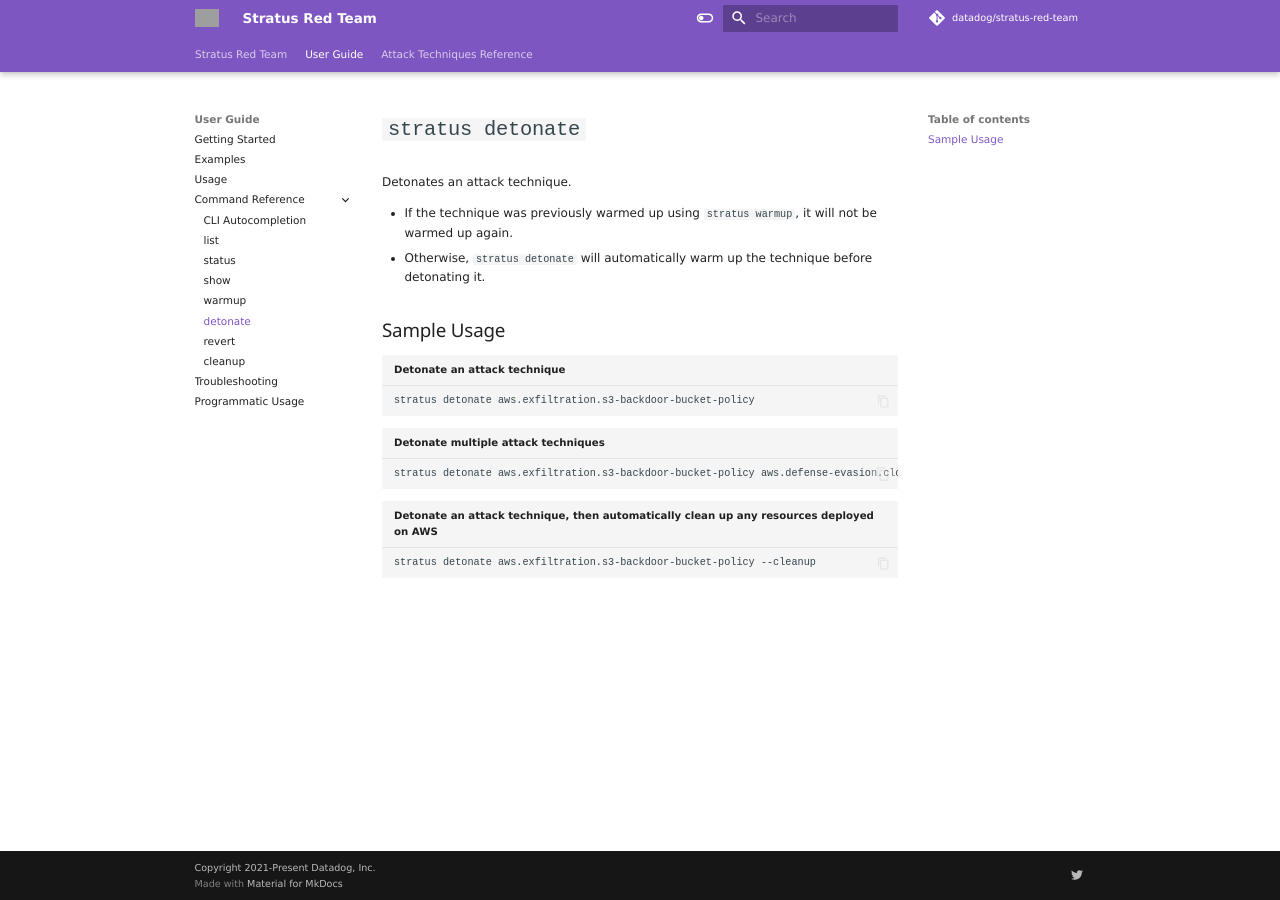
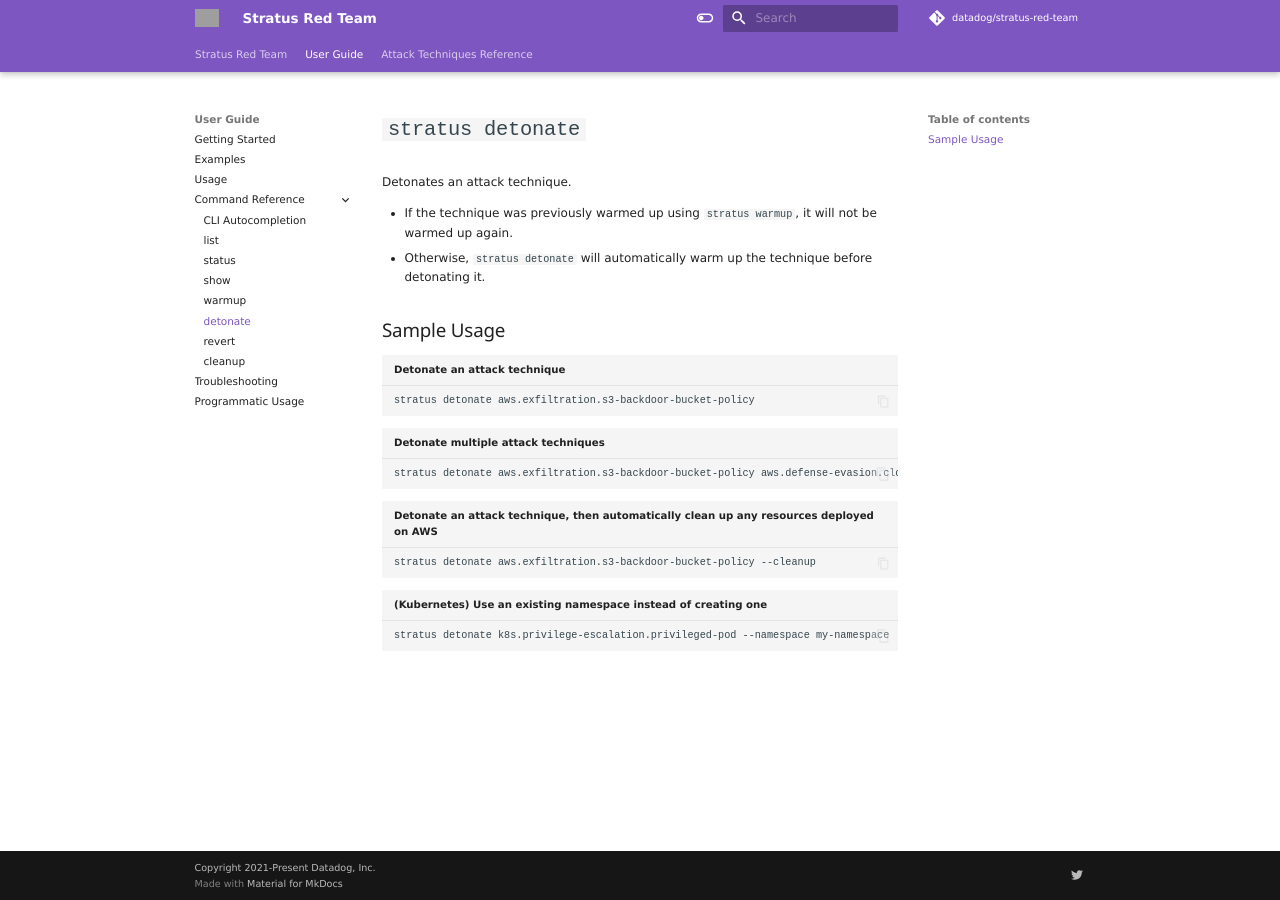
Before and after one commit to DataDog/stratus-red-team, an MkDocs documentation site: the page built from docs/user-guide/commands/detonate.md, in a window 1280 px wide. Built offline with MkDocs 1.6.1 and Material for MkDocs 9.7.7, drawn with Linux system fonts in a browser that asks for light colours; nearby versions of some CDN libraries; library files that are not in the unit come from our copies; comment, search, counter and statistics services are not loaded; grey boxes are pictures that could not be loaded.

````diff
--- a/docs/user-guide/commands/detonate.md
+++ b/docs/user-guide/commands/detonate.md
@@ -1,12 +1,13 @@
 ---
 title: detonate
 ---
+
 # `stratus detonate`
 
 Detonates an attack technique.
 
-* If the technique was previously warmed up using `stratus warmup`, it will not be warmed up again.
-* Otherwise, `stratus detonate` will automatically warm up the technique before detonating it.
+- If the technique was previously warmed up using `stratus warmup`, it will not be warmed up again.
+- Otherwise, `stratus detonate` will automatically warm up the technique before detonating it.
 
 ## Sample Usage
 
@@ -21,3 +22,7 @@ stratus detonate aws.exfiltration.s3-backdoor-bucket-policy aws.defense-evasion.
 ```bash title="Detonate an attack technique, then automatically clean up any resources deployed on AWS"
 stratus detonate aws.exfiltration.s3-backdoor-bucket-policy --cleanup
 ```
+
+```bash title="(Kubernetes) Use an existing namespace instead of creating one"
+stratus detonate k8s.privilege-escalation.privileged-pod --namespace my-namespace
+```
````
Also changed, not shown: docs/user-guide/commands/warmup.md (+5 -1 lines), docs/user-guide/getting-started.md (+28 -2 lines).
